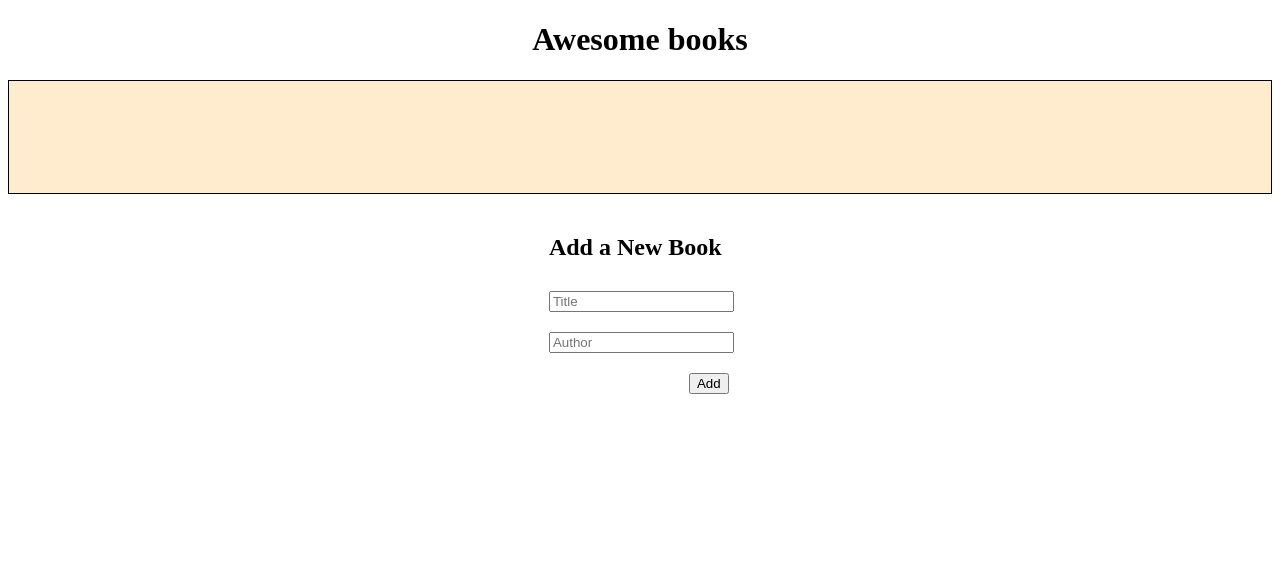
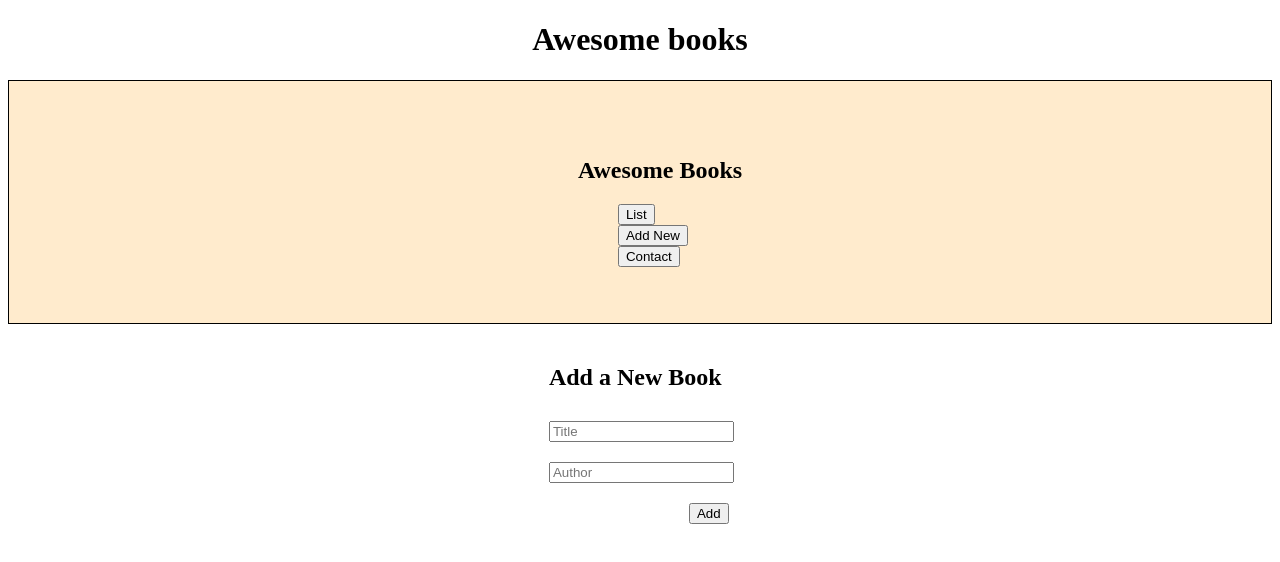
Before and after one commit to StarMindz/Awesome-Books, a website: page index.html in a window 1280 px wide. Drawn offline with Linux system fonts and the light colour scheme.

Commit message:
Add HTML template for webapp.

```diff
--- a/index.html
+++ b/index.html
@@ -8,10 +8,20 @@
     <link rel="stylesheet" href="style.css">
 </head>
 <body>
+    <nav id="navbar"></nav>
     <div class="main">
         <h1 class="Title">Awesome books</h1>
         <div id="book-list">
-            <ul id="books-ul"></ul>
+            <ul id="books-ul">
+                <div id="navbar-container">
+                    <h2 id='title'>Awesome Books</h2>
+                    <ul id="navbar-ul">
+                        <li><button class="navbtn">List</button></li>
+                        <li><button class="navbtn">Add New</button></li>
+                        <li><button class="navbtn">Contact</button></li>
+                    </ul>
+                </div>
+            </ul>
 
         </div>
         <div class="input">
```
